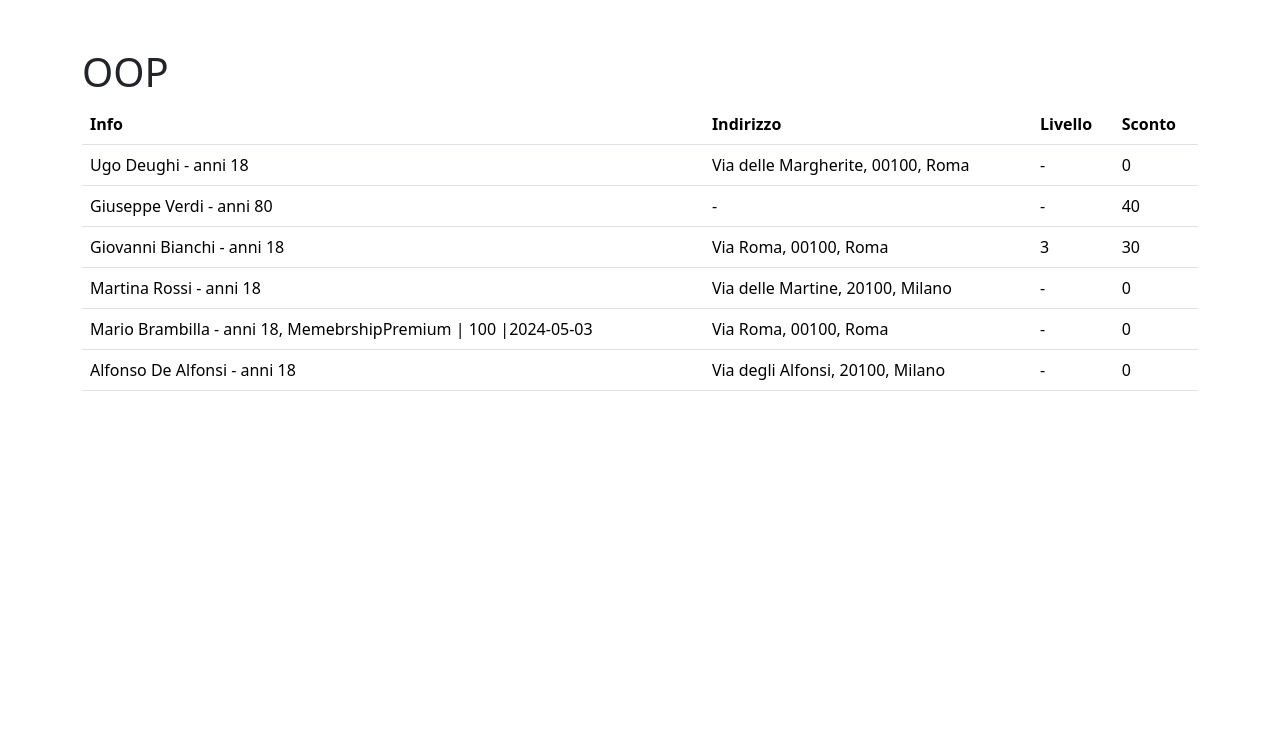
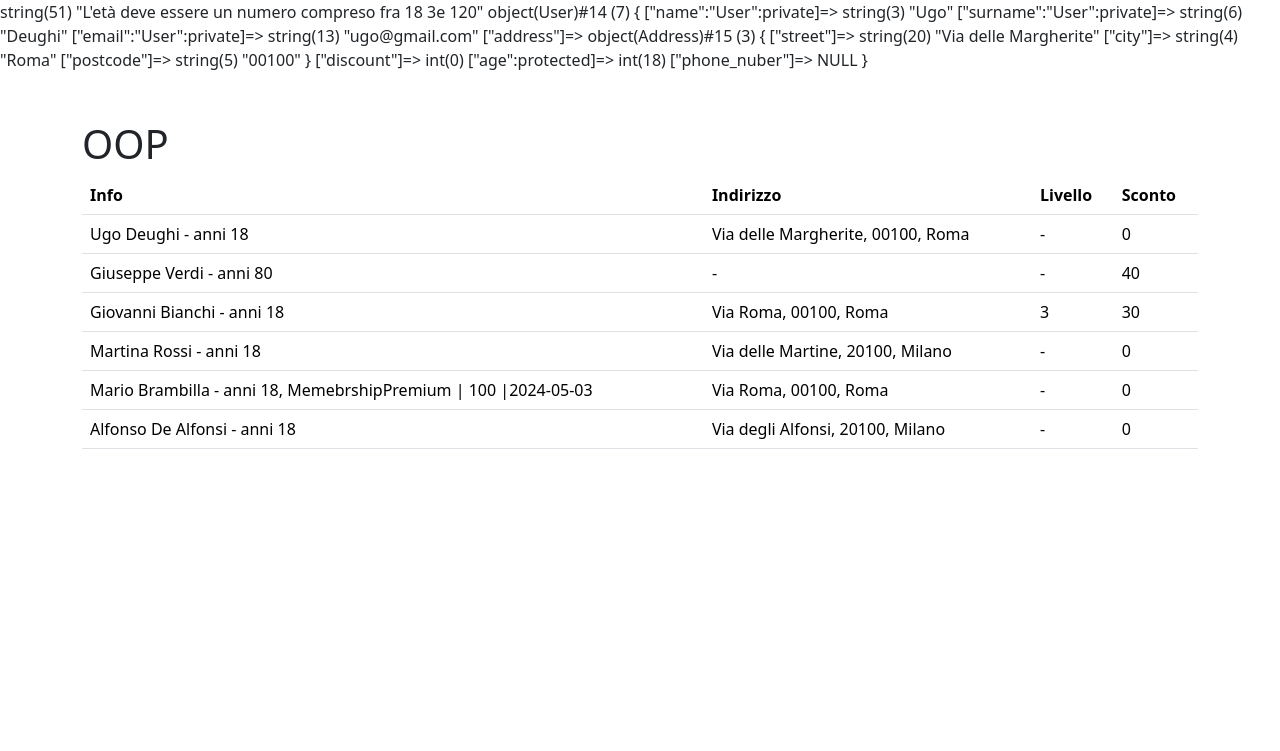
Before and after one commit to Stefano-Corradi-Boolean/oop-120, a PHP site: page / in a window 1280 px wide. Shown: the top 751 px of the page. Run offline with PHP 8.4, Linux system fonts and the light colour scheme.

Commit message:
[add] trait / exception

```diff
--- a/Model/Employee.php
+++ b/Model/Employee.php
@@ -1,7 +1,11 @@
 <?php
+
+require_once __DIR__ . '/Position.php';
 
 // class NomeClasseFiglio extends NomeClasseMadre
 class Employee extends User {
+  use Position;
+
   public $level;
 
   // ricreo il costruttore "gemello" della classe genitore con in più (opzionale) le sue proprità
--- /dev/null
+++ b/Model/Position.php
@@ -0,0 +1,12 @@
+<?php
+
+trait Position {
+  public $lat;
+  public $lng;
+
+  public function getCoordinates() {
+
+     return "$this->lat, $this->lng";
+
+  }
+}
--- a/Model/User.php
+++ b/Model/User.php
@@ -34,20 +34,33 @@ class User {
   /// SETTER /////////
   public function setName($_name){
     // qui effettuo i controlli ed eventualmente restituisco un errore
+
+    if(empty($_name) || strlen($_name) < 3){
+      throw new Exception('Il nome deve avere almeno 3 caratteri');
+    }
     $this->name = $_name;
   }
 
   public function setSurname($_surname){
     // qui effettuo i controlli ed eventualmente restituisco un errore
+    if(empty($_surname) || strlen($_surname) < 3){
+      throw new Exception('Il nome deve avere almeno 3 caratteri');
+    }
     $this->surname = $_surname;
   }
 
   public function setEmail($_email){
     // qui effettuo i controlli ed eventualmente restituisco un errore
+    if(!$this->checkValidEmail($_email)){
+      throw new Exception('L\'indirizzo email non è valido');
+    }
     $this->email = $_email;
   }
 
   public function setAge($_age){
+    if( !is_numeric($_age) || $_age < 18 || $_age > 120  ){
+      throw new Exception('L\'età deve essere un numero compreso fra 18 3e 120');
+    }
     $this->age = $_age;
     $this->setDiscount($_age);
   }
@@ -92,4 +105,10 @@ class User {
     return 'Ciao ' . $name . ' benvenuto in ' . self::$country;
   }
 
+  private function checkValidEmail($email){
+    $pattern = '/^(?!(?:(?:\\x22?\\x5C[\\x00-\\x7E]\\x22?)|(?:\\x22?[^\\x5C\\x22]\\x22?)){255,})(?!(?:(?:\\x22?\\x5C[\\x00-\\x7E]\\x22?)|(?:\\x22?[^\\x5C\\x22]\\x22?)){65,}@)(?:(?:[\\x21\\x23-\\x27\\x2A\\x2B\\x2D\\x2F-\\x39\\x3D\\x3F\\x5E-\\x7E]+)|(?:\\x22(?:[\\x01-\\x08\\x0B\\x0C\\x0E-\\x1F\\x21\\x23-\\x5B\\x5D-\\x7F]|(?:\\x5C[\\x00-\\x7F]))*\\x22))(?:\\.(?:(?:[\\x21\\x23-\\x27\\x2A\\x2B\\x2D\\x2F-\\x39\\x3D\\x3F\\x5E-\\x7E]+)|(?:\\x22(?:[\\x01-\\x08\\x0B\\x0C\\x0E-\\x1F\\x21\\x23-\\x5B\\x5D-\\x7F]|(?:\\x5C[\\x00-\\x7F]))*\\x22)))*@(?:(?:(?!.*[^.]{64,})(?:(?:(?:xn--)?[a-z0-9]+(?:-+[a-z0-9]+)*\\.){1,126}){1,}(?:(?:[a-z][a-z0-9]*)|(?:(?:xn--)[a-z0-9]+))(?:-+[a-z0-9]+)*)|(?:\\[(?:(?:IPv6:(?:(?:[a-f0-9]{1,4}(?::[a-f0-9]{1,4}){7})|(?:(?!(?:.*[a-f0-9][:\\]]){7,})(?:[a-f0-9]{1,4}(?::[a-f0-9]{1,4}){0,5})?::(?:[a-f0-9]{1,4}(?::[a-f0-9]{1,4}){0,5})?)))|(?:(?:IPv6:(?:(?:[a-f0-9]{1,4}(?::[a-f0-9]{1,4}){5}:)|(?:(?!(?:.*[a-f0-9]:){5,})(?:[a-f0-9]{1,4}(?::[a-f0-9]{1,4}){0,3})?::(?:[a-f0-9]{1,4}(?::[a-f0-9]{1,4}){0,3}:)?)))?(?:(?:25[0-5])|(?:2[0-4][0-9])|(?:1[0-9]{2})|(?:[1-9]?[0-9]))(?:\\.(?:(?:25[0-5])|(?:2[0-4][0-9])|(?:1[0-9]{2})|(?:[1-9]?[0-9]))){3}))\\]))$/iD';
+
+    return (preg_match($pattern,$email));
+  }
+
 }
--- a/index.php
+++ b/index.php
@@ -7,6 +7,17 @@ require_once __DIR__ . '/Model/Membership.php';
 require_once __DIR__ . '/Model/PremiumUser.php';
 require_once __DIR__ . '/Model/Address.php';
 require_once __DIR__ . '/data/db.php';
+
+
+// gestione del trait
+// $dipendente = new Employee('Giovanni', 'Bianchi', 'bianchi@gmail.com', new Address('Via Roma', 'Roma', '00100'), 3);
+// $dipendente->lat = 'XXXXXX';
+// $dipendente->lng = 'YYYYYYY';
+// var_dump($dipendente->getCoordinates());
+
+// Generazione di un ERRORE PHP
+//throw new Exception('Ciao sono un errore PHP');
+
 
 $db[1]->setAge(80);
 // propiretà statica
@@ -56,6 +67,24 @@ $db[1]->setAge(80);
 // var_dump($nuovo_dipendente->level);
 // var_dump($nuovo_utente->level);  // null
 
+
+// ERRORI
+// stampo l'errore se fallisce la creazione del nuovo utente
+try {
+  $ugo = new User('Ugo', 'Deughi', 'ugo@gmail.com', new Address('Via delle Margherite', 'Roma', '00100'));
+} catch (Exception $e) {
+  var_dump($e->getMessage());
+}
+
+// stampo l'errore se fallisce il settaggio dell'età
+try {
+  $ugo->setAge(200);
+} catch (Exception $e) {
+  var_dump($e->getMessage());
+}
+
+var_dump($ugo);
+
 ?>
 
 
```
